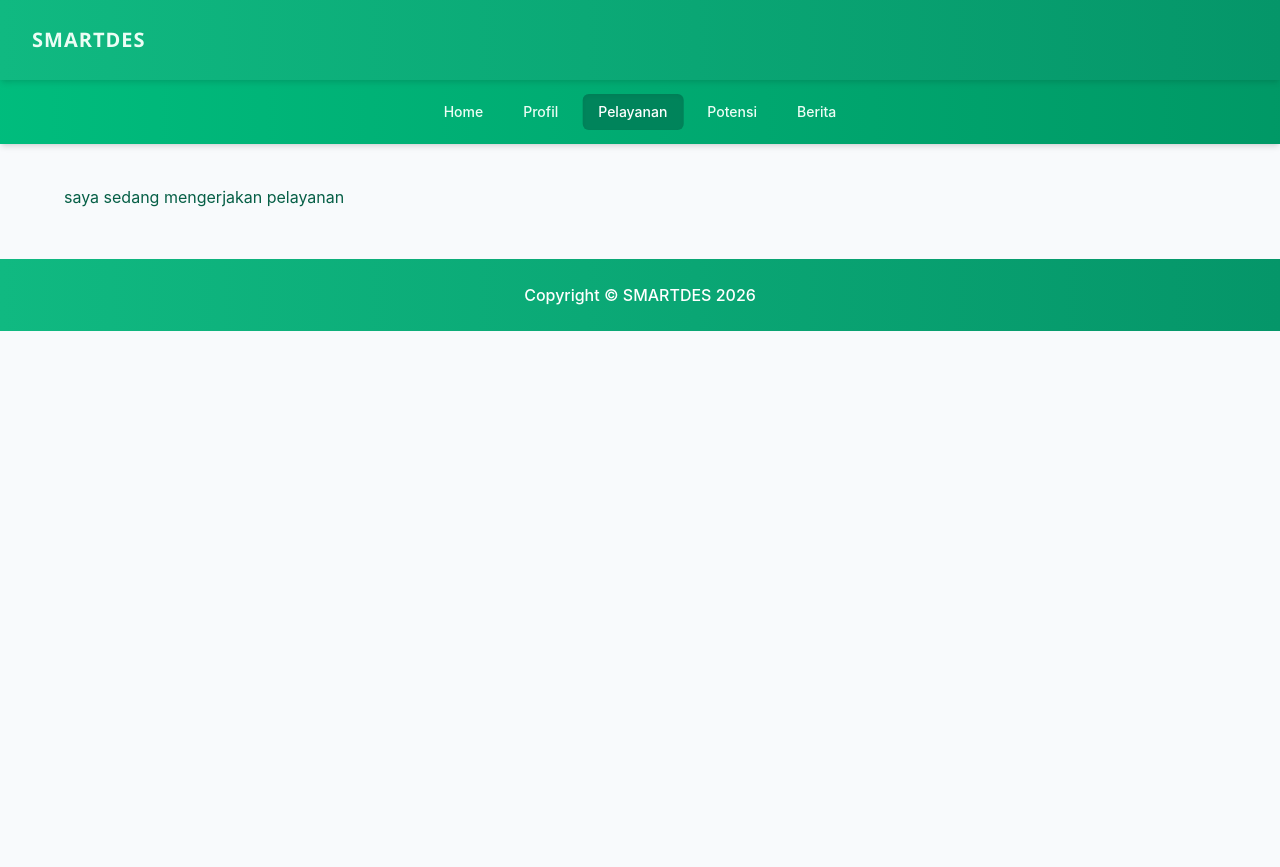
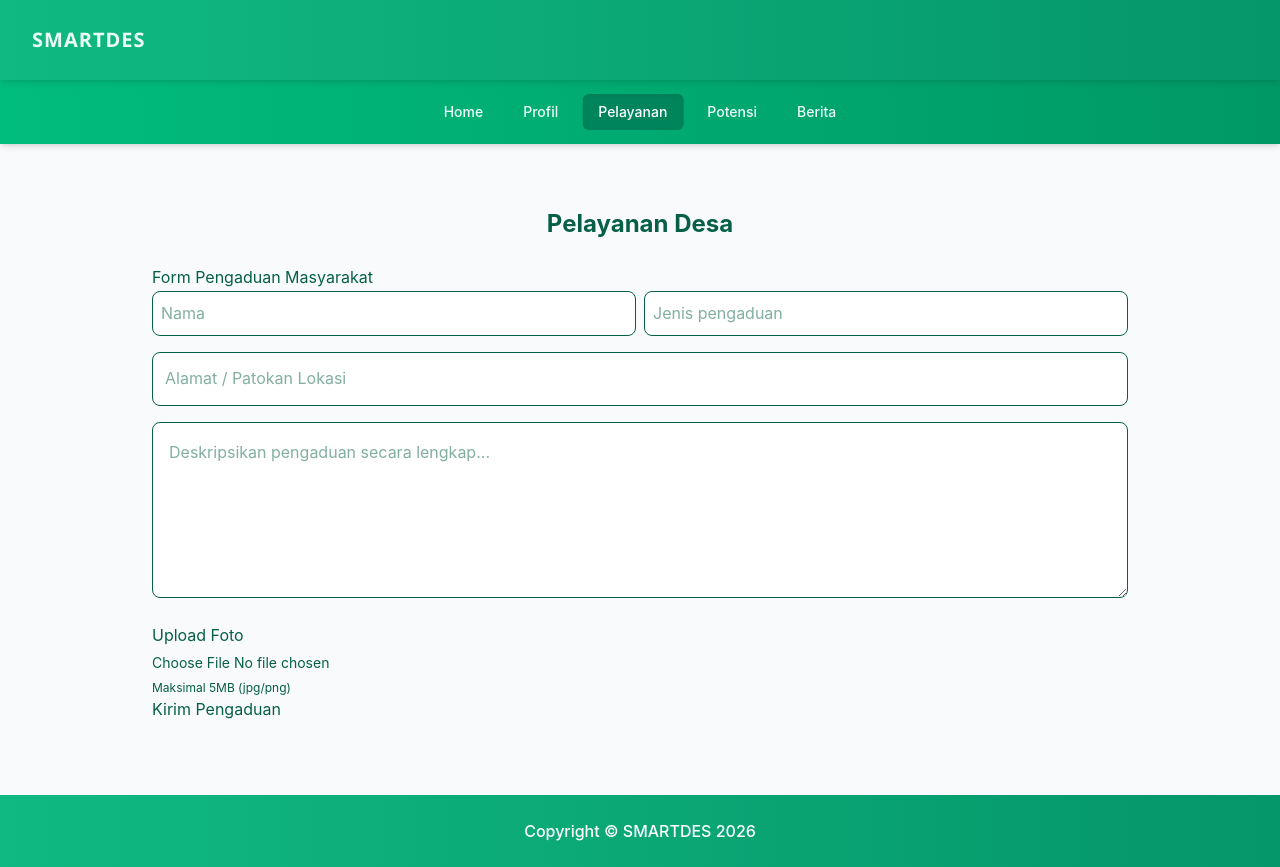
Before and after one commit to muhammadarlianoscar-uti/TA-WEB-24-SEMBADE, a Next.js app in the folder my-app/: page /pelayanan in a window 1280 px wide. Before the commit the page ends 800 px from the top, so only its background shows below. Built offline with nearby package versions, Linux system fonts and the light colour scheme.

Commit message:
umam : membuat form pengaduan

```diff
--- a/my-app/app/pelayanan/page.tsx
+++ b/my-app/app/pelayanan/page.tsx
@@ -1,7 +1,125 @@
-import React from 'react'
+"use client";
+import Link from "next/link";
+import { useState } from "react";
 
-export default function pelayanan() {
+export default function PelayananPage() {
+  const [open, setOpen] = useState(false);
+
+  const [form, setForm] = useState({
+    name: "",
+    category: "",
+    customCategory: "",
+    address: "",
+    description: "",
+    image: null as File | null,
+  });
+
+  const handleChange = (e: any) => {
+    const { name, value, files } = e.target;
+
+    if (name === "image") {
+      setForm({ ...form, image: files?.[0] || null });
+    } else {
+      setForm({ ...form, [name]: value });
+    }
+  };
+
+  const handleSubmit = (e: any) => {
+    e.preventDefault();
+
+    const finalCategory =
+      form.category === "lainnya" ? form.customCategory : form.category;
+
+    const data = {
+      ...form,
+      category: finalCategory,
+    };
+
+    console.log("DATA:", data);
+    alert("Pengaduan berhasil dikirim");
+  };
+
   return (
-    <div>saya sedang mengerjakan pelayanan</div>
-  )
+    <div className="p-6 max-w-5xl mx-auto">
+      <h1 className="text-2xl font-bold mb-6 text-center">Pelayanan Desa</h1>
+
+
+      {/* ================= PENGADUAN ================= */}
+
+      <div>
+        <h2>Form Pengaduan Masyarakat</h2>
+
+        <form onSubmit={handleSubmit}>
+          {/* nama */}
+          <div className="grid md:grid-cols-2 gap-2">
+            <input
+              name="name"
+              placeholder="Nama"
+              onChange={handleChange}
+              className="w-full border p-2 rounded-lg bg-white"
+            />
+            {/* jenis pengaduan */}
+              <input
+              name="Jenis pengaduan"
+              placeholder="Jenis pengaduan"
+              onChange={handleChange}
+              className="w-full border p-2 rounded-lg bg-white"
+            />
+
+          </div>
+
+          {/* lainnya */}
+          {form.category === "lainnya" && (
+            <input
+              name="customCategory"
+              placeholder="Tulis jenis pengaduan"
+              onChange={handleChange}
+              className="w-full border p-2 rounded-lg bg-white mt-4"
+              required
+            />
+          )}
+
+          {/* alamat */}
+          <input
+            name="address"
+            placeholder="Alamat / Patokan Lokasi"
+            onChange={handleChange}
+            className="w-full border p-3 rounded-lg bg-white mt-4"
+            required
+          />
+
+          {/* deskripsi BESAR */}
+          <textarea
+            name="description"
+            placeholder="Deskripsikan pengaduan secara lengkap..."
+            onChange={handleChange}
+            className="w-full border p-4 rounded-lg mt-4 h-44 bg-white"
+            required
+          />
+
+          {/* upload */}
+          <div className="mt-4">
+            <label>
+              Upload Foto
+            </label>
+
+            <div>
+              <input
+                type="file"
+                name="image"
+                onChange={handleChange}
+                className="w-full text-sm"
+              />
+            </div>
+
+            <p className="text-xs mt-1">Maksimal 5MB (jpg/png)</p>
+          </div>
+
+          <button>
+            Kirim Pengaduan
+          </button>
+        </form>
+      </div>
+    </div>
+  );
 }
```
Also changed, not shown: 1 other file (tests, documents, lock files or other folders).
